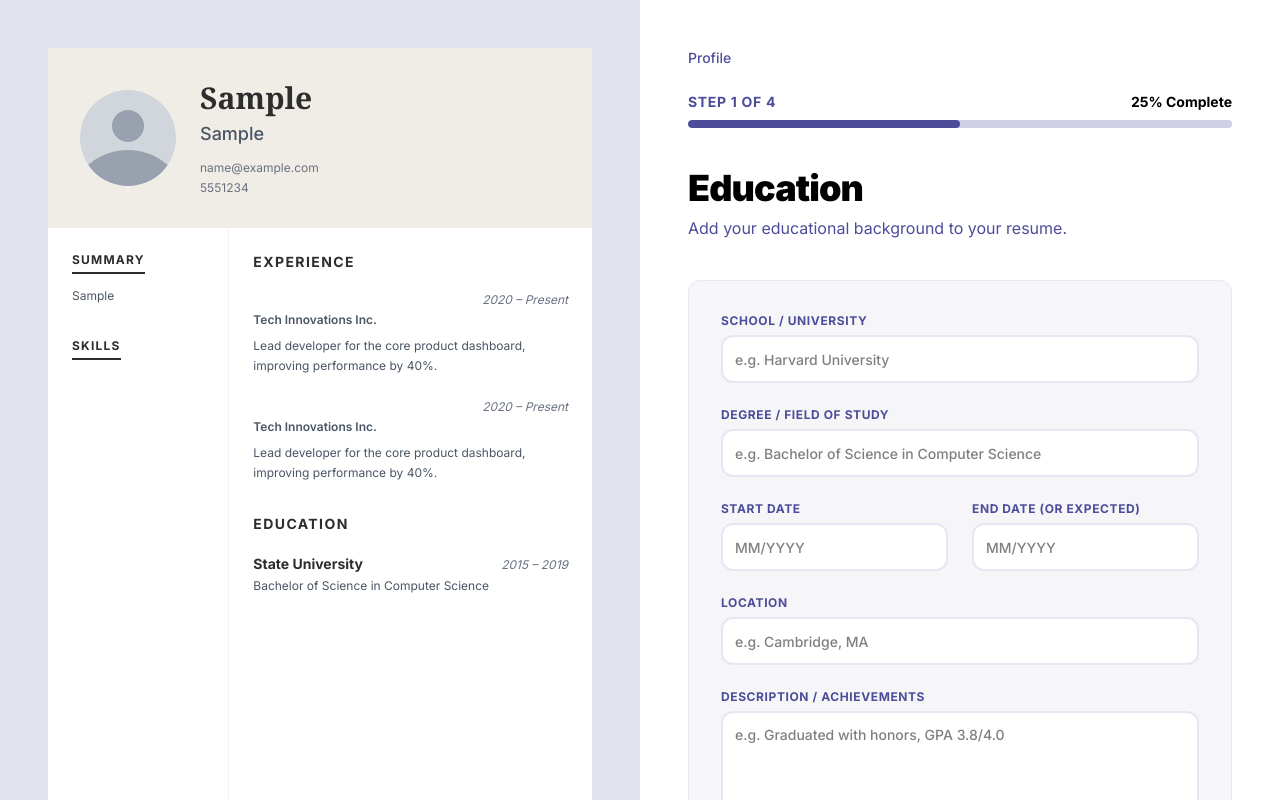
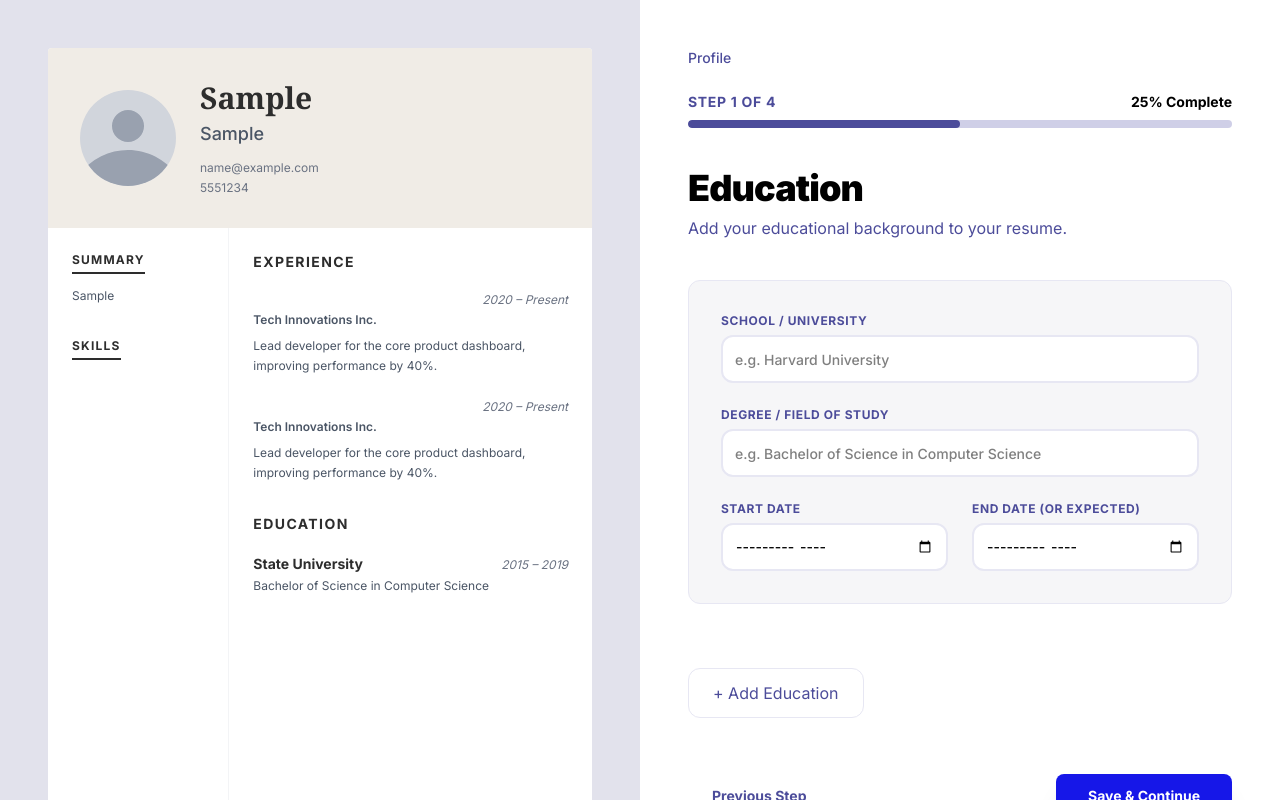
Before and after one commit to helloayushbaliyan/Resume-Builder, a Next.js app: page /builder in a window 1280 px wide. Both pictures are taken after typing "Sample", "Sample", "Sample", "name@example.com", "5551234", "Sample" into the empty fields and a click on the button "Save & Continue". Built offline with nearby package versions, Linux system fonts and the light colour scheme.

Commit message:
feat: Implement education form component and Redux slice for managing education details.

```diff
--- a/src/app/(builder)/builder/page.js
+++ b/src/app/(builder)/builder/page.js
@@ -10,6 +10,7 @@ import Experiences from '@/components/forms/Experiences'
 import Skills from '@/components/forms/Skills'
 import { useEffect, useRef } from 'react'
 function builder() {
+
 
 
     const { selectedTemplate, step } = useSelector((state) => state.resume)
--- a/src/components/forms/Education.jsx
+++ b/src/components/forms/Education.jsx
@@ -1,6 +1,12 @@
+import { addEducation, updateEducation } from "@/redux/slices/resumeSlice";
 import React from "react";
+import { useDispatch, useSelector } from "react-redux";
 
 function Education() {
+  const dispatch = useDispatch();
+
+  const education = useSelector((state) => state.resume.resumeData.education);
+
   return (
     <div className="">
       {/* <!-- Breadcrumbs --> */}
@@ -34,8 +40,14 @@ function Education() {
           Add your educational background to your resume.
         </p>
       </div>
+
+      {/* form of education */}
       <div className="space-y-8">
-        <div className="bg-[#f6f6f8] border border-[#e7e7f3] rounded-xl p-8">
+        {education.map((edu) => (
+          <div
+            key={edu.id}
+            className="bg-[#f6f6f8] border border-[#e7e7f3] rounded-xl p-8"
+          >
             <div className="grid grid-cols-1 md:grid-cols-2 gap-6">
               <div className="md:col-span-2 flex flex-col gap-1.5">
                 <label className="text-xs font-bold uppercase tracking-wider text-[#4c4c9a]">
@@ -43,33 +55,62 @@ function Education() {
                 </label>
                 <div className="relative">
                   <input
+                    onChange={(e) =>
+                      dispatch(
+                        updateEducation({
+                          id: edu.id,
+                          field: "school",
+                          value: e.target.value,
+                        }),
+                      )
+                    }
                     className="w-full bg-white border-2 p-3 border-[#e7e7f3] rounded-xl focus:border-primary focus:ring-primary text-sm font-medium h-12"
                     placeholder="e.g. Harvard University"
                     type="text"
                   />
                 </div>
               </div>
+
               <div className="md:col-span-2 flex flex-col gap-1.5">
                 <label className="text-xs font-bold uppercase tracking-wider text-[#4c4c9a]">
                   Degree / Field of Study
                 </label>
                 <div className="relative">
                   <input
+                    onChange={(e) =>
+                      dispatch(
+                        updateEducation({
+                          id: edu.id,
+                          field: "degree",
+                          value: e.target.value,
+                        }),
+                      )
+                    }
                     className="w-full bg-white border-2 p-3 border-[#e7e7f3] rounded-xl focus:border-primary focus:ring-primary text-sm font-medium h-12"
                     placeholder="e.g. Bachelor of Science in Computer Science"
                     type="text"
                   />
                 </div>
               </div>
+
               <div className="flex flex-col gap-1.5">
                 <label className="text-xs font-bold uppercase tracking-wider text-[#4c4c9a]">
                   Start Date
                 </label>
                 <div className="relative">
                   <input
+                    onChange={(e) =>
+                      dispatch(
+                        updateEducation({
+                          id: edu.id,
+                          field: "startDate",
+                          value: e.target.value,
+                        }),
+                      )
+                    }
                     className="w-full bg-white border-2 p-3 border-[#e7e7f3] rounded-xl focus:border-primary focus:ring-primary text-sm font-medium h-12"
                     placeholder="MM/YYYY"
-                  type="text"
+                    type="month"
                   />
                 </div>
               </div>
@@ -79,37 +120,31 @@ function Education() {
                 </label>
                 <div className="relative">
                   <input
+                    onChange={(e) =>
+                      dispatch(
+                        updateEducation({
+                          id: edu.id,
+                          field: "endDate",
+                          value: e.target.value,
+                        }),
+                      )
+                    }
                     className="w-full bg-white border-2 p-3 border-[#e7e7f3] rounded-xl focus:border-primary focus:ring-primary text-sm font-medium h-12"
                     placeholder="MM/YYYY"
-                  type="text"
-                />
-              </div>
-            </div>
-            <div className="md:col-span-2 flex flex-col gap-1.5">
-              <label className="text-xs font-bold uppercase tracking-wider text-[#4c4c9a]">
-                Location
-              </label>
-              <div className="relative">
-                <input
-                  className="w-full bg-white border-2 p-3 border-[#e7e7f3] rounded-xl focus:border-primary focus:ring-primary text-sm font-medium h-12"
-                  placeholder="e.g. Cambridge, MA"
-                  type="text"
-                />
-              </div>
-            </div>
-            <div className="md:col-span-2 flex flex-col gap-1.5">
-              <label className="text-xs font-bold uppercase tracking-wider text-[#4c4c9a]">
-                Description / Achievements
-              </label>
-              <div className="relative">
-                <textarea
-                  className="w-full h-[150px] resize-none bg-white border-2 p-3 border-[#e7e7f3] rounded-xl focus:border-primary focus:ring-primary text-sm font-medium"
-                  placeholder="e.g. Graduated with honors, GPA 3.8/4.0"
+                    type="month"
                   />
                 </div>
               </div>
             </div>
           </div>
+        ))}
+
+        <button
+          onClick={() => dispatch(addEducation())}
+          className=" my-8 text-[#4c4c9a] hover:text-primary transition-colors px-6 py-3 rounded-xl border border-[#e7e7f3] hover:border-primary hover:bg-[#4c4c9a]/10 cursor-pointer"
+        >
+          + Add Education
+        </button>
       </div>
     </div>
   );
--- a/src/redux/slices/resumeSlice.js
+++ b/src/redux/slices/resumeSlice.js
@@ -20,7 +20,6 @@ const initialState = {
                 id: 1,
                 school: "State University",
                 degree: "Bachelor of Science in Computer Science",
-                city: "New York, NY",
                 startDate: "2015",
                 endDate: "2019",
             }
@@ -46,14 +45,6 @@ const initialState = {
             }
         ],
         skills: ["JavaScript", "React", "Redux", "Node.js", "Tailwind CSS", "TypeScript"],
-        projects: [
-            {
-                id: 1,
-                name: "E-commerce Platform",
-                description: "Built a full-stack e-commerce solution with integrated payment gateways.",
-                link: "https://github.com/johndoe/ecommerce",
-            }
-        ],
     },
 };
 
@@ -75,12 +66,41 @@ const resumeSlice = createSlice({
         updatePersonal(state, action) {
             state.resumeData.personal = { ...state.resumeData.personal, ...action.payload }
         },
+        addEducation(state, action) {
+            state.resumeData.education.push({
+                id: state.resumeData.education.length + 1,
+                school: "",
+                degree: "",
+                startDate: "",
+                endDate: "",
+            })
+        },
         updateEducation(state, action) {
-            state.resumeData.education = { ...state.resumeData.education, ...action.payload }
+            const { id, field, value } = action.payload;
+            const edu = state.resumeData.education.find((e) => e.id === id);
+            if (edu) {
+                edu[field] = value;
+            }
         },
+        addExperience(state, action) {
+            state.resumeData.experience.push({
+                id: state.resumeData.experience.length + 1,
+                company: "",
+                position: "",
+                startDate: "",
+                endDate: "",
+                description: "",
+            })
+        },
+
         updateExperience(state, action) {
-            state.resumeData.experience = { ...state.resumeData.experience, ...action.payload }
+            const { id, field, value } = action.payload;
+            const exp = state.resumeData.experience.find((e) => e.id === id);
+            if (exp) {
+                exp[field] = value;
+            }
         },
+
         updateSkills(state, action) {
             state.resumeData.skills = { ...state.resumeData.skills, ...action.payload }
         }
@@ -88,7 +108,7 @@ const resumeSlice = createSlice({
 })
 
 
-export const { selectTemplate, nextStep, previousStep, updatePersonal, updateEducation, updateExperience, updateSkills } = resumeSlice.actions
+export const { selectTemplate, nextStep, previousStep, updatePersonal, updateEducation, updateExperience, updateSkills, addEducation } = resumeSlice.actions
 
 
 export default resumeSlice.reducer
```
Lines whose indentation alone changed are shown as unchanged.
